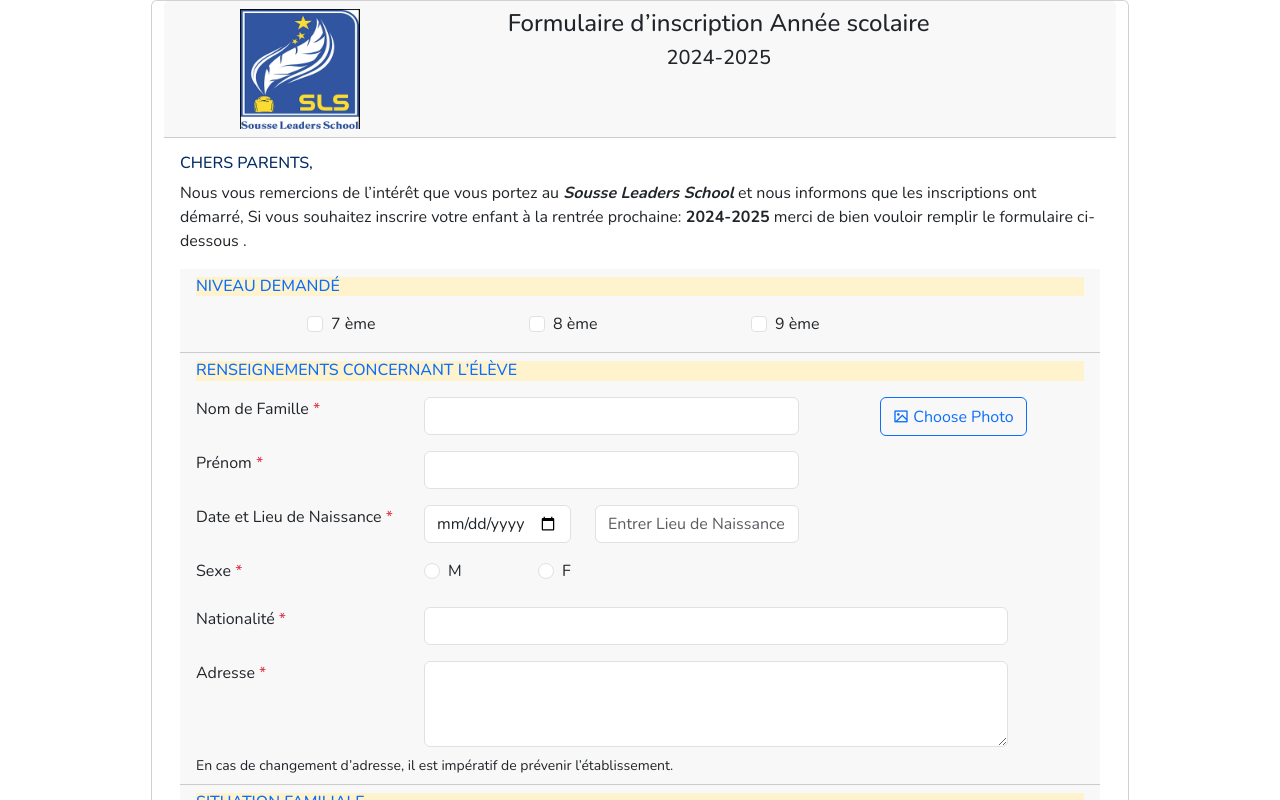
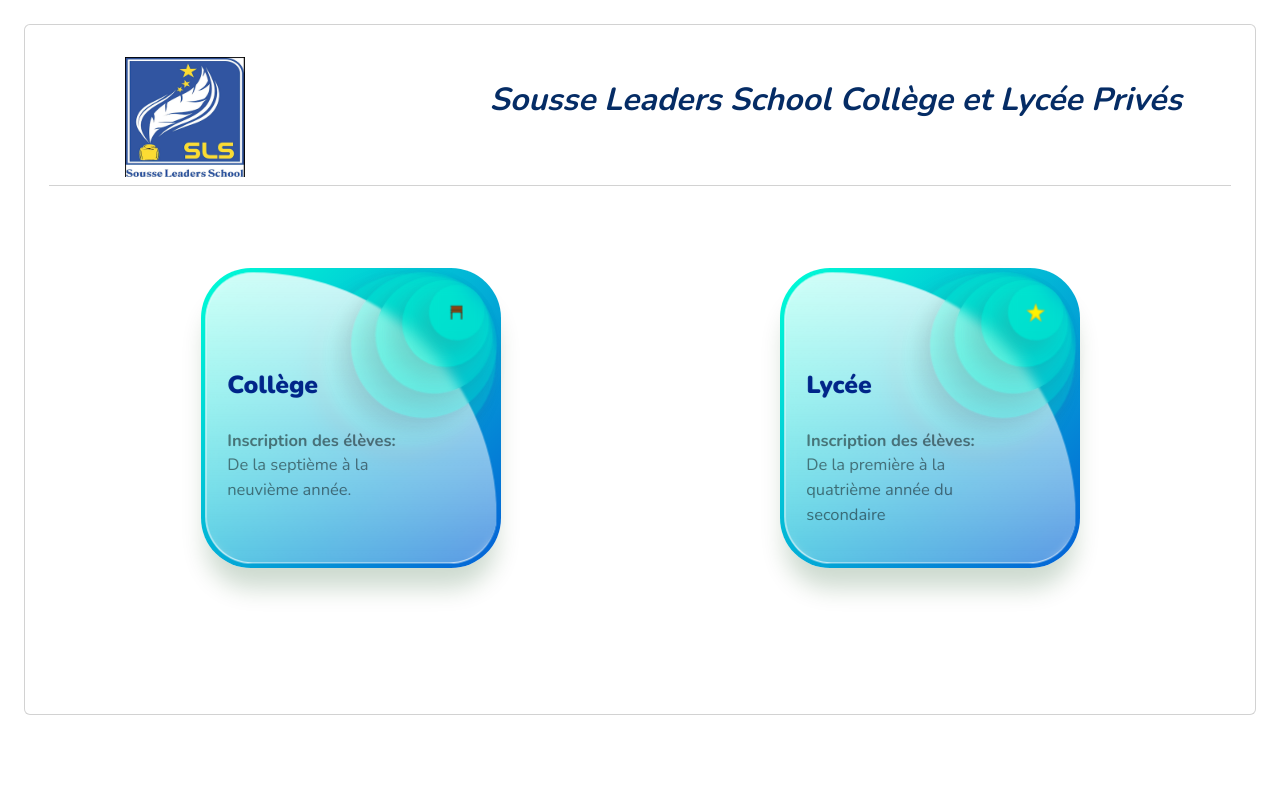
Before and after one commit to SSSTeam2024/inscription, a React (Create React App) app: page /inscription in a window 1280 px wide. Shown: the top 800 px of the page. Built offline with nearby package versions, Linux system fonts and the light colour scheme.

Commit message:
change from inscription to inscription college ...

```diff
--- a/src/App.tsx
+++ b/src/App.tsx
@@ -11,8 +11,10 @@
   return (
     <InscriptionProvider>
       <Routes>
-        <Route path="/" element={<Home />} />
-        <Route path="/inscription" element={<Inscriptions />} />
+        <Route path="/" element={<Navigate to="/inscription" />} />
+        <Route path="/inscription" element={<Home />} />
+        <Route path="/inscriptionCollège" element={<Inscriptions />} />
+        <Route path="/inscriptionLycée" element={<Inscriptions />} />
         <Route path="/recap" element={<Recap />} />
       </Routes>
     </InscriptionProvider>
--- a/src/pages/Home/index.tsx
+++ b/src/pages/Home/index.tsx
@@ -34,7 +34,7 @@
         <Row>
           <div className="container">
             <Link
-              to="/inscription"
+              to="/inscriptionCollège"
               className="custom-link"
               state={college}
               style={{ textDecoration: "none" }}
@@ -114,7 +114,7 @@
               </div>
             </Link>
             <Link
-              to="/inscription"
+              to="/inscriptionLycée"
               className="custom-link"
               state={lycee}
               style={{ textDecoration: "none" }}
```
